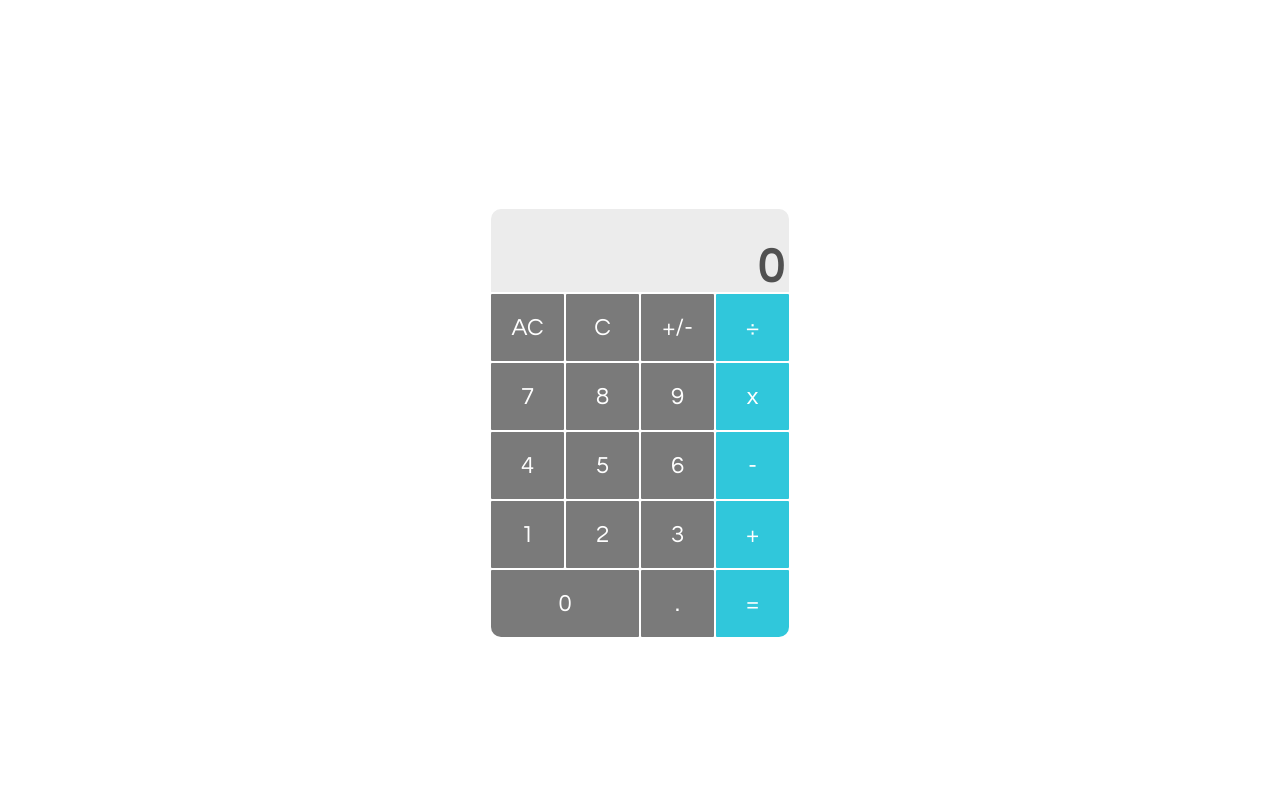
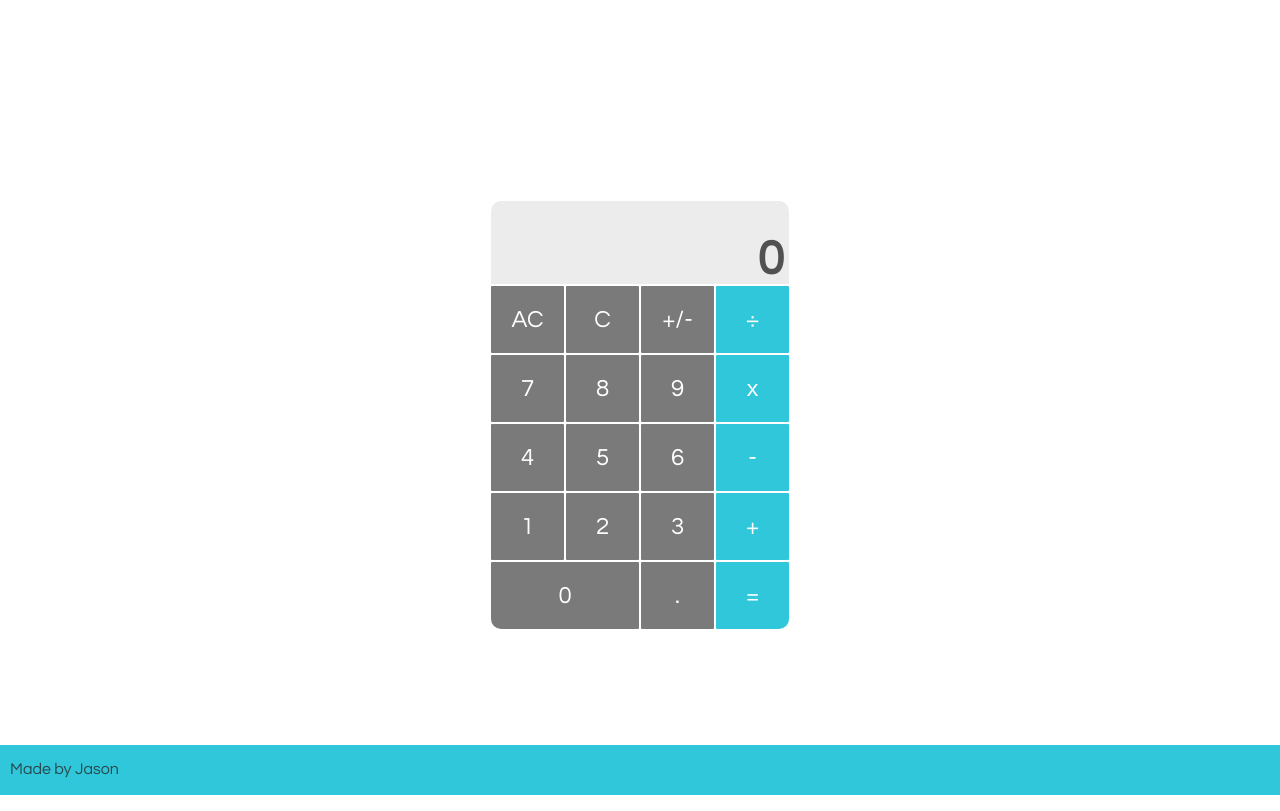
Before and after one commit to jasnscript/calculator, a plain HTML site: page index.html in a window 1280 px wide. Shown: the part 5-816 px from the top of the page. Drawn offline with Linux system fonts and the light colour scheme.

Commit message:
add footer

```diff
--- a/index.html
+++ b/index.html
@@ -3,7 +3,7 @@
 <html>
     <head>
         <meta charset="utf-8">
-        <title>Free Calculator by Jason</title>
+        <title>Calculator</title>
         <link rel="stylesheet" href="style.css">
     </head>
 
@@ -49,6 +49,10 @@
             </div>
         </main>
 
+        <footer>
+            <p> Made by Jason</p>
+        </footer>
+
         <script src="script.js"></script>
     </body>
 
--- a/style.css
+++ b/style.css
@@ -6,12 +6,28 @@
     --display-padding-right: 5px;
 }
 
+body {
+    margin: 0;
+}
+
 main {
     display: flex;
     flex-direction: column;
     align-items: center;
     height: 100vh;
     min-height: 500px;
+}
+
+footer {
+    position: fixed;
+    left: 0;
+    bottom: 0;
+    height: 50px;
+    width: 100%;
+    background-color: var(--operator-blue);
+    font-family: 'Questrial', sans-serif;
+    color: rgba(37, 37, 37, 0.781);
+    padding: 0 10px;
 }
 
 .header {
```
Also changed, not shown: 1 other file.
